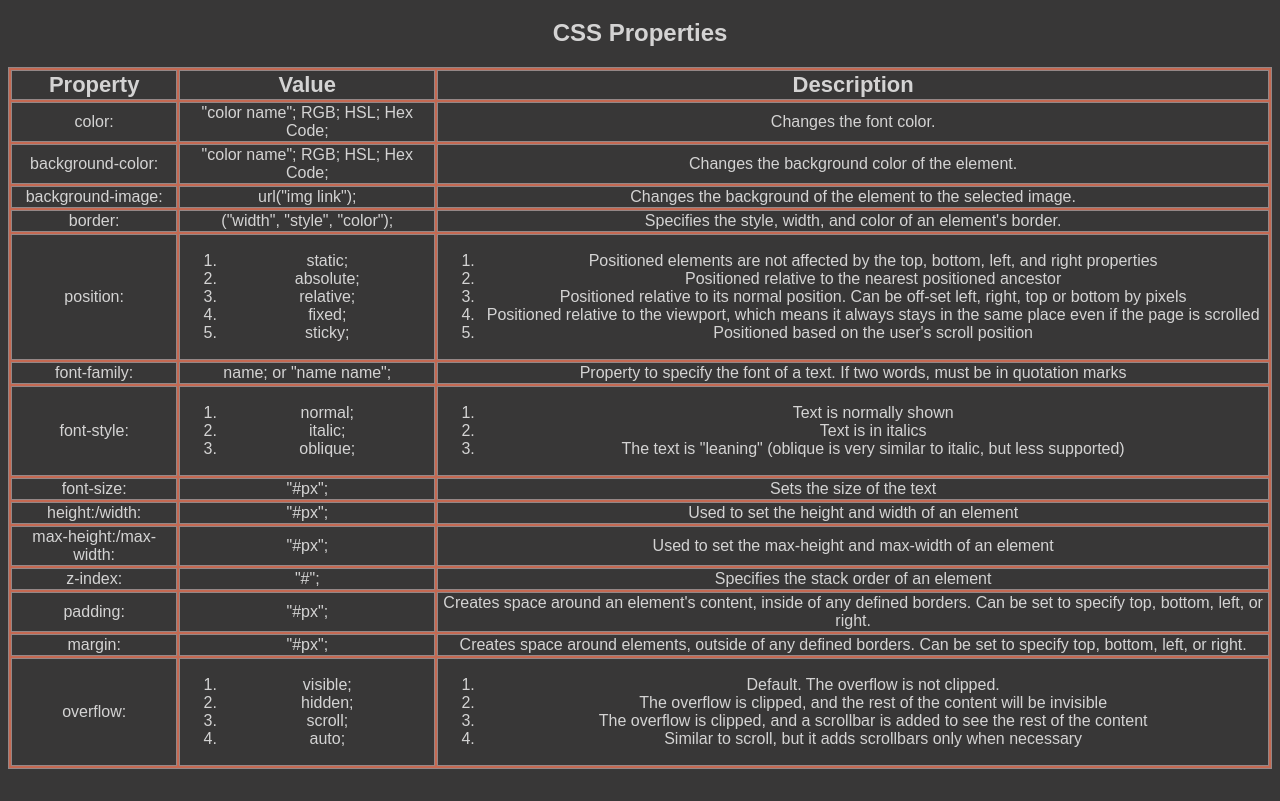
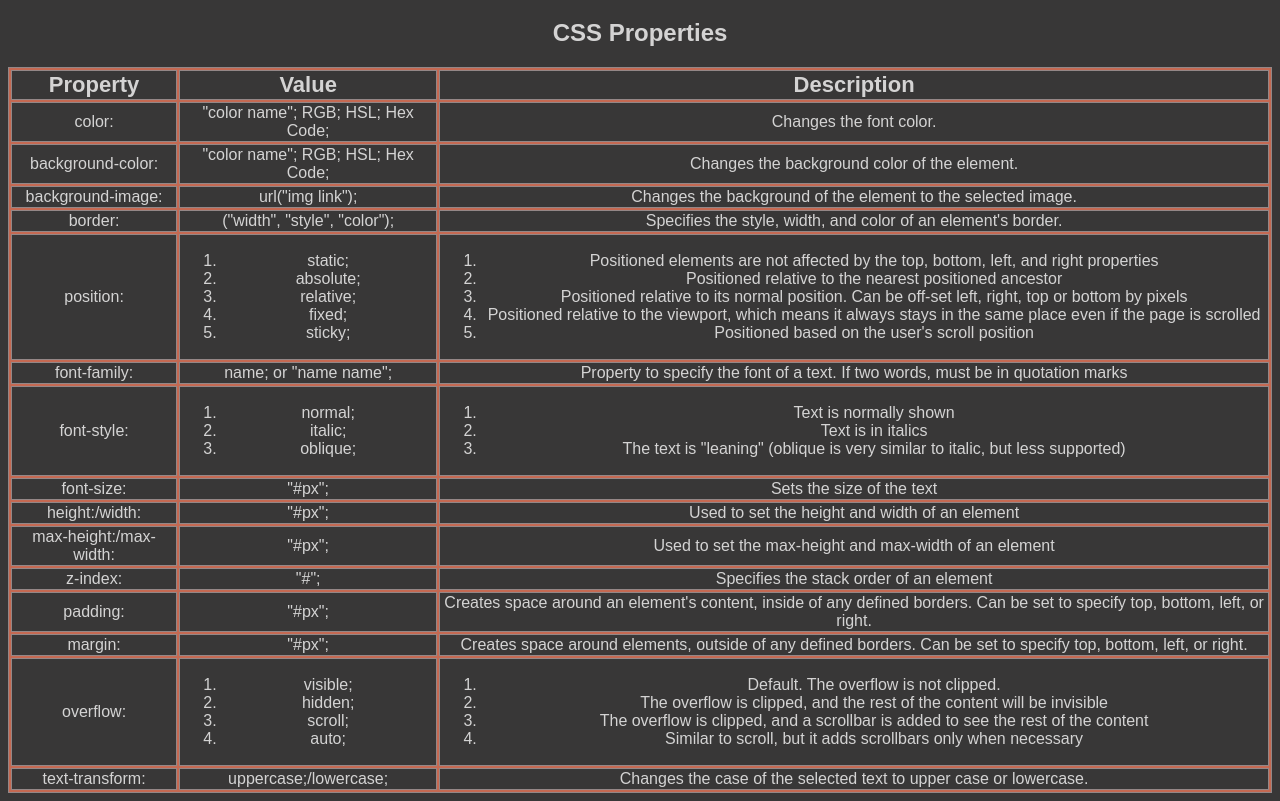
Before and after one commit to josh-conde/html-css-cheatsheets, a plain HTML site: page index.html in a window 1280 px wide. Shown: the part 61-862 px from the top of the page. Before the commit the page ends 838 px from the top, so only its background shows below. Drawn offline with Linux system fonts and the light colour scheme.

Commit message:
final tweak

```diff
--- a/index.html
+++ b/index.html
@@ -133,6 +133,11 @@
                         </ol>
                     </td>
                 </tr>
+                <tr>
+                    <td>text-transform:</td>
+                    <td>uppercase;/lowercase;</td>
+                    <td>Changes the case of the selected text to upper case or lowercase.</td>
+                </tr>
             </tbody>
         </table>
     </div>
--- a/styles.css
+++ b/styles.css
@@ -8,6 +8,7 @@ h1, h2 {
 }
 table {
     background-color: #c56952;
+    justify-items: center;
 }
 thead {
     font-size: 22px;
```
